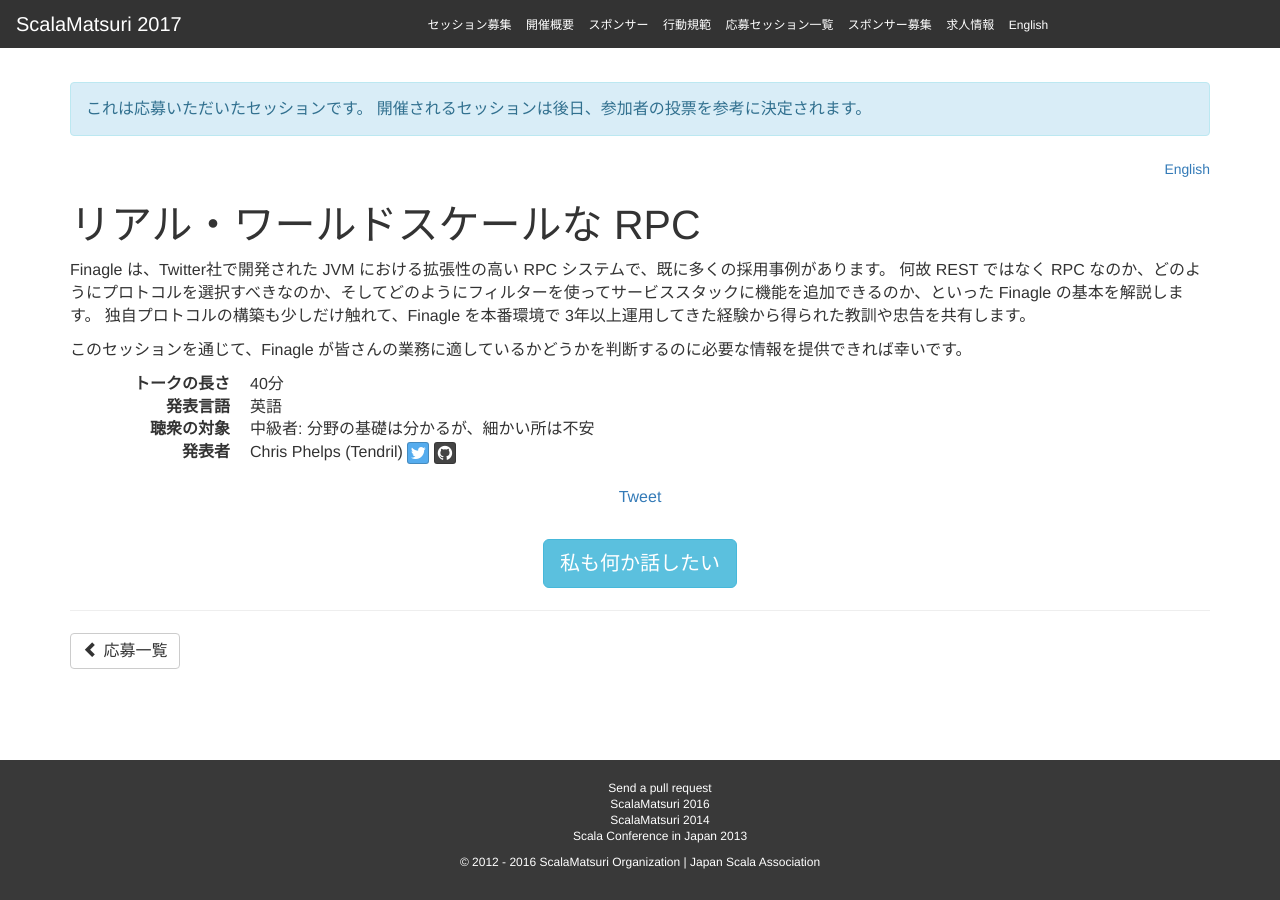
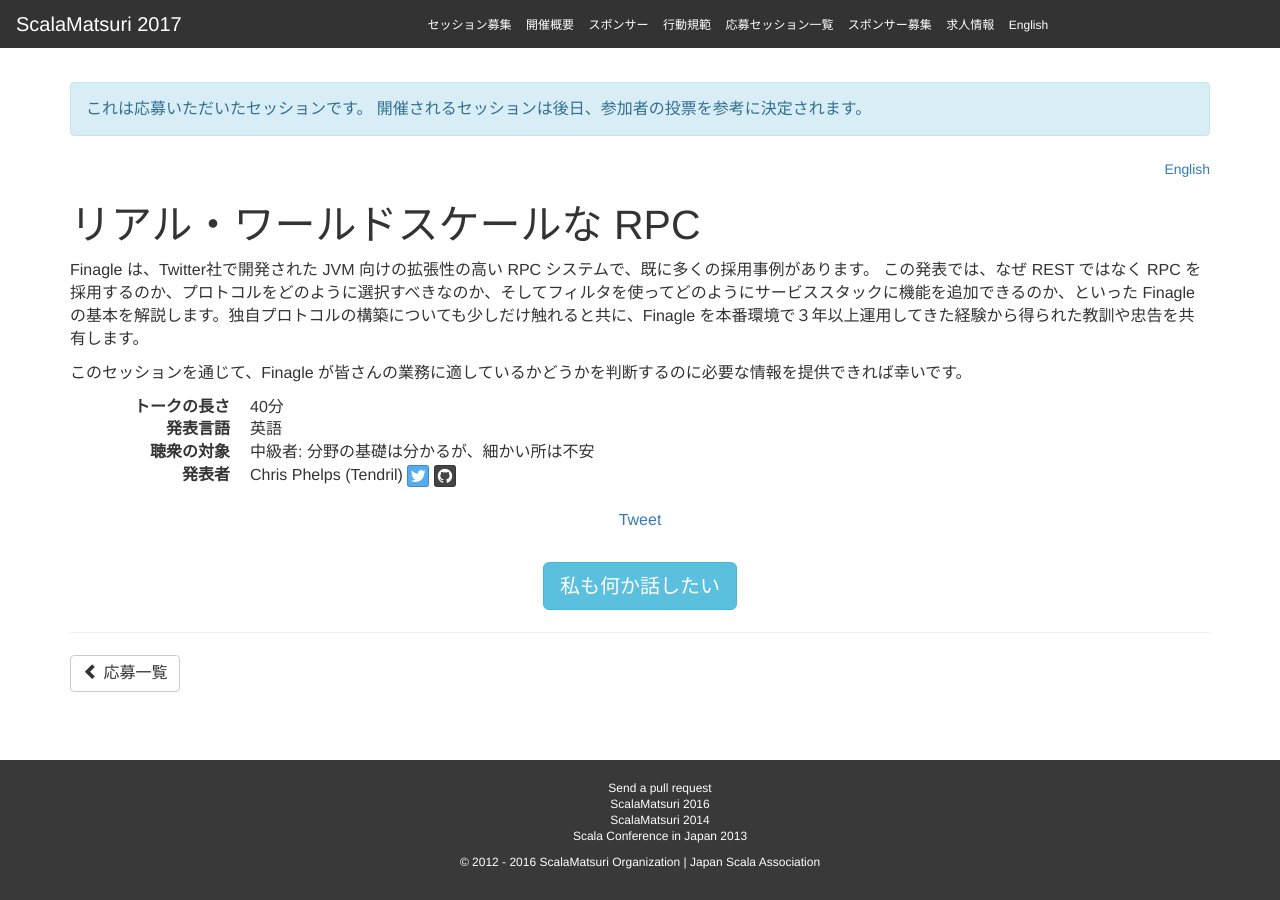
Before and after one commit to scalajp/2017.scalamatsuri.org, a Jekyll site: the page built from _candidates_ja/ChrisPhelps_1.md, in a window 1280 px wide. Built offline with Jekyll 4.4.1, drawn with Linux system fonts in a browser that asks for light colours; nearby versions of some CDN libraries; comment, search, counter and statistics services are not loaded.

Commit message:
fix some wordings

```diff
--- a/_candidates_ja/ChrisPhelps_1.md
+++ b/_candidates_ja/ChrisPhelps_1.md
@@ -10,8 +10,7 @@
 tags:
   - Microservices
 ---
-Finagle は、Twitter社で開発された JVM における拡張性の高い RPC システムで、既に多くの採用事例があります。
-何故 REST ではなく RPC なのか、どのようにプロトコルを選択すべきなのか、そしてどのようにフィルターを使ってサービススタックに機能を追加できるのか、といった Finagle の基本を解説します。
-独自プロトコルの構築も少しだけ触れて、Finagle を本番環境で 3年以上運用してきた経験から得られた教訓や忠告を共有します。
+Finagle は、Twitter社で開発された JVM 向けの拡張性の高い RPC システムで、既に多くの採用事例があります。
+この発表では、なぜ REST ではなく RPC を採用するのか、プロトコルをどのように選択すべきなのか、そしてフィルタを使ってどのようにサービススタックに機能を追加できるのか、といった Finagle の基本を解説します。独自プロトコルの構築についても少しだけ触れると共に、Finagle を本番環境で３年以上運用してきた経験から得られた教訓や忠告を共有します。
 
 このセッションを通じて、Finagle が皆さんの業務に適しているかどうかを判断するのに必要な情報を提供できれば幸いです。
```
